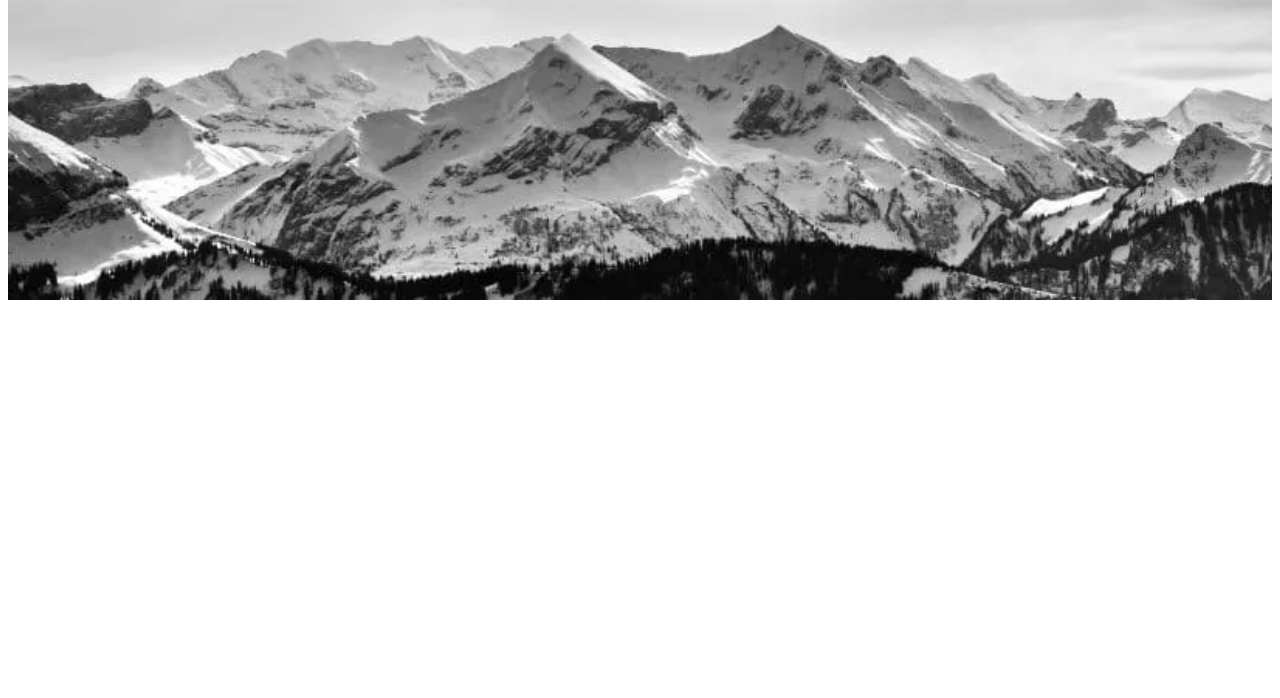
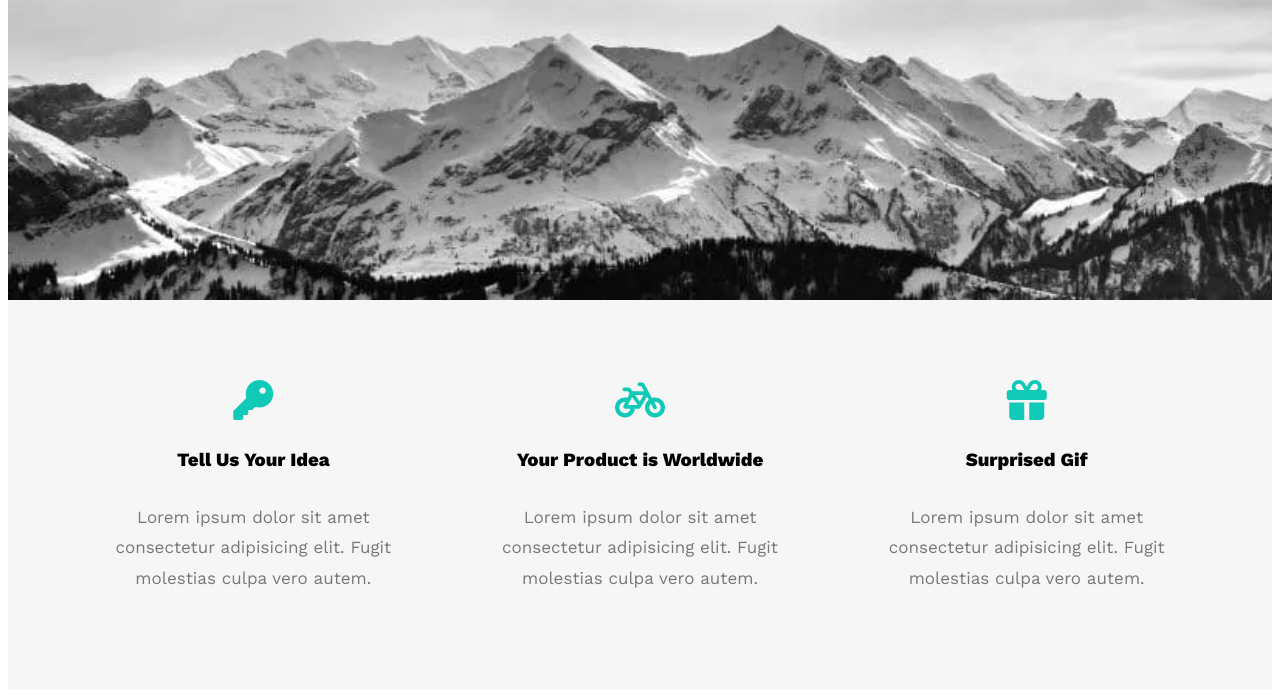
Before and after one commit to saadwaleed7/Lenoweb, a plain HTML site: page index.html in a window 1280 px wide. Shown: the part 508-1206 px from the top of the page. Before the commit the page ends 816 px from the top, so only its background shows below. Drawn offline with nearby package versions, Linux system fonts and the light colour scheme.

Commit message:
Adding Features Section

```diff
--- a/CSS/Leon.css
+++ b/CSS/Leon.css
@@ -1,5 +1,9 @@
 :root {
   --main-color: #10cab7;
+  --secondary-color: #2c4755;
+  --section-padding: 60px;
+  --section-background: #f6f6f6;
+  --main-duration: 0.5s;
 }
 /* Start Global Rules */
 * {
@@ -16,6 +20,23 @@ body {
   margin-left: auto;
   margin-right: auto;
   width: 600px;
+}
+/* mobile */
+@media (min-width: 368px) {
+  .container {
+    width: 350px;
+  }
+}
+/* mobile */
+@media (min-width: 268px) {
+  .container {
+    width: 250px;
+  }
+}
+@media (min-width: 168px) {
+  .container {
+    width: 150px;
+  }
 }
 /* Small */
 @media (min-width: 768px) {
@@ -63,7 +84,7 @@ body {
   position: absolute;
   right: 0;
   min-width: 200px;
-  top: calc(100% + 20px);
+  top: calc(100% + 15px);
   display: none;
   z-index: 1;
 }
@@ -83,7 +104,7 @@ body {
   display: block;
   padding: 15px;
   text-decoration: none;
-  color: black;
+  color: #333;
   transition: 0.3s;
 }
 .header .container .links ul li a:hover {
@@ -121,7 +142,6 @@ body {
   background-image: url(../images/Landing.jpg);
   background-size: cover;
   height: calc(100vh - 64px);
-  margin: 0;
   position: relative;
 }
 .landing .intro-text {
@@ -130,6 +150,8 @@ body {
   top: 50%;
   text-align: center;
   transform: translate(-50%, -50%);
+  width: 320px;
+  max-width: 100%;
 }
 .landing .intro-text h1 {
   margin: 0;
@@ -141,5 +163,36 @@ body {
   font-size: 19px;
   line-height: 1.8;
 }
+/* End Landing Section  */
+/* Start Features Section */
+.features {
+  padding-top: 60px;
+  padding-bottom: 60px;
+  background-color: #f6f6f6;
+}
+.features .container {
+  display: grid;
+  grid-template-columns: repeat(auto-fill, minmax(300px, 1fr));
+  column-gap: 20px;
+}
+.features .container .feat {
+  /* width: 320px;
+  max-width: 100%; */
+  padding: 20px;
+  text-align: center;
+}
+.features .container .feat i {
+  color: var(--main-color);
+  font-size: 40px;
+}
+.features .container .feat h3 {
+  font-weight: 800;
+  margin: 30px 0;
+}
+.features .container .feat p {
+  line-height: 1.8;
+  font-size: 17px;
+  color: #777;
+}
 
-/* End Landing Section  */
+/* End Features Section */
--- a/index.html
+++ b/index.html
@@ -43,5 +43,35 @@
       </div>
     </div>
     <!-- End Landing Section  -->
+    <!-- Start Feature Section -->
+    <div class="features">
+      <div class="container">
+        <div class="feat">
+          <i class="fa-solid fa-key"></i>
+          <h3>Tell Us Your Idea</h3>
+          <p>
+            Lorem ipsum dolor sit amet consectetur adipisicing elit. Fugit
+            molestias culpa vero autem.
+          </p>
+        </div>
+        <div class="feat">
+          <i class="fa-solid fa-bicycle"></i>
+          <h3>Your Product is Worldwide</h3>
+          <p>
+            Lorem ipsum dolor sit amet consectetur adipisicing elit. Fugit
+            molestias culpa vero autem.
+          </p>
+        </div>
+        <div class="feat">
+          <i class="fa-solid fa-gift"></i>
+          <h3>Surprised Gif</h3>
+          <p>
+            Lorem ipsum dolor sit amet consectetur adipisicing elit. Fugit
+            molestias culpa vero autem.
+          </p>
+        </div>
+      </div>
+    </div>
+    <!-- End Feature Section -->
   </body>
 </html>
```
